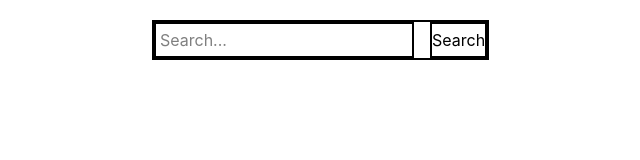
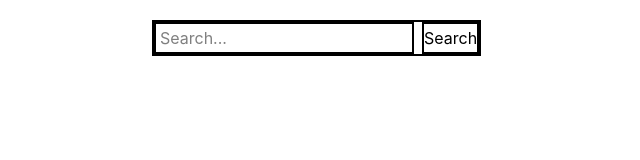
Before and after one commit to bathoele/weather-app, a React (Vite) app: page / in a window 1280 px wide. Shown: the top 160 px of the page, without its empty margins (88-728 px from the left). Built offline with nearby package versions, Linux system fonts and the light colour scheme.

Commit message:
Style nav buttons

```diff
--- a/src/components/NavMenu.jsx
+++ b/src/components/NavMenu.jsx
@@ -8,16 +8,20 @@ function NavMenu({current, onActive}) {
     { name: "7 Day", id: "daily"}
   ]
 
+  const setStatus = (status) => {
+    return status === current ? 'active bg-green-800 text-white' : '';
+  }
+
   return(
     <nav className="inline-flex ml-5">
-      <ul className="flex gap-4">
+      <ul className="flex gap-1">
       {pages.map((page) => (
         <li
           key={page.id}
           className="inline"
         >
           <button
-            className={page.id === current ? 'active' : ''}
+            className={`${setStatus(page.id)} rounded-full px-4 h-9 cursor-pointer font-bold`}
             onClick={() => onActive(page.id)}
             >
             {page.name}
--- a/src/components/SearchBar.jsx
+++ b/src/components/SearchBar.jsx
@@ -52,7 +52,7 @@ function SearchBar({ onResults }) {
   return (
     <div className="inline">
       <form
-        className="inline-flex gap-4 border-2"
+        className="inline-flex gap-2 h-9 border-2"
         onSubmit={handleInput}>
         <input
           className="border-2 p-1"
```
